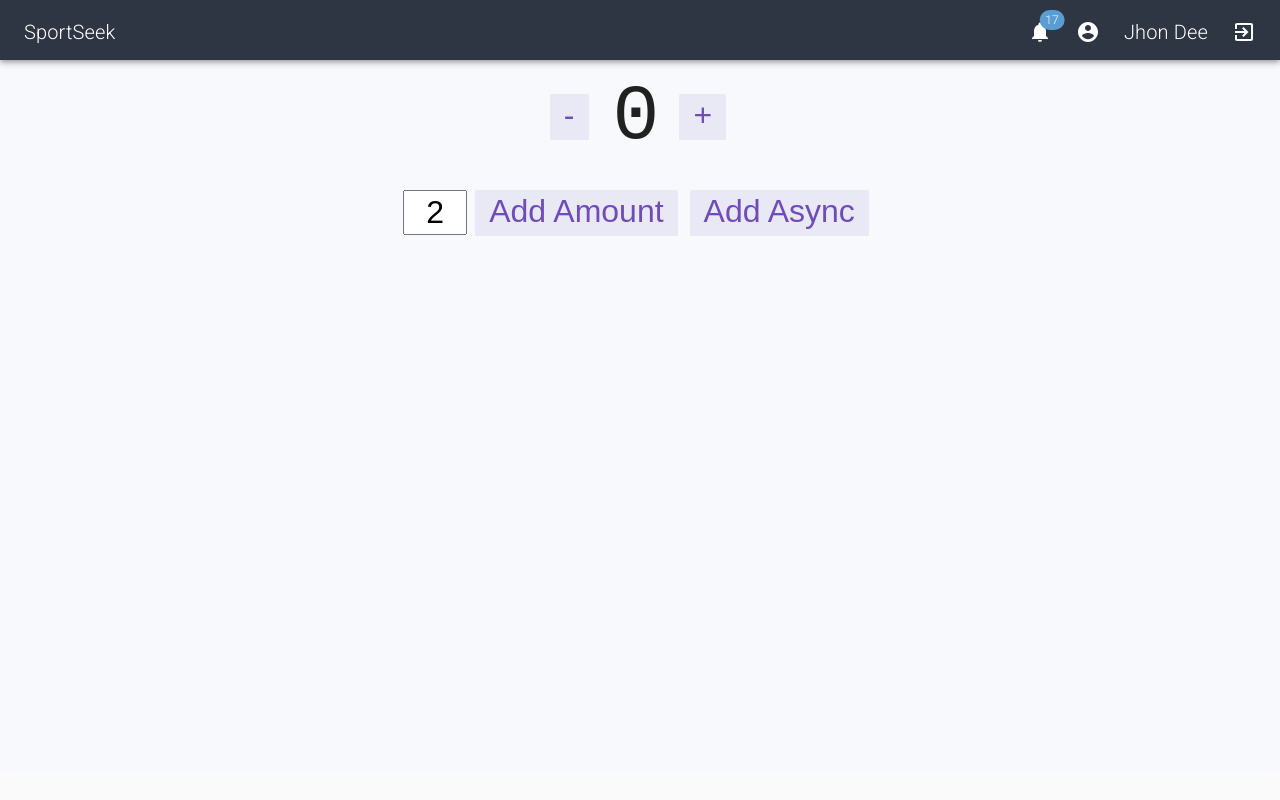
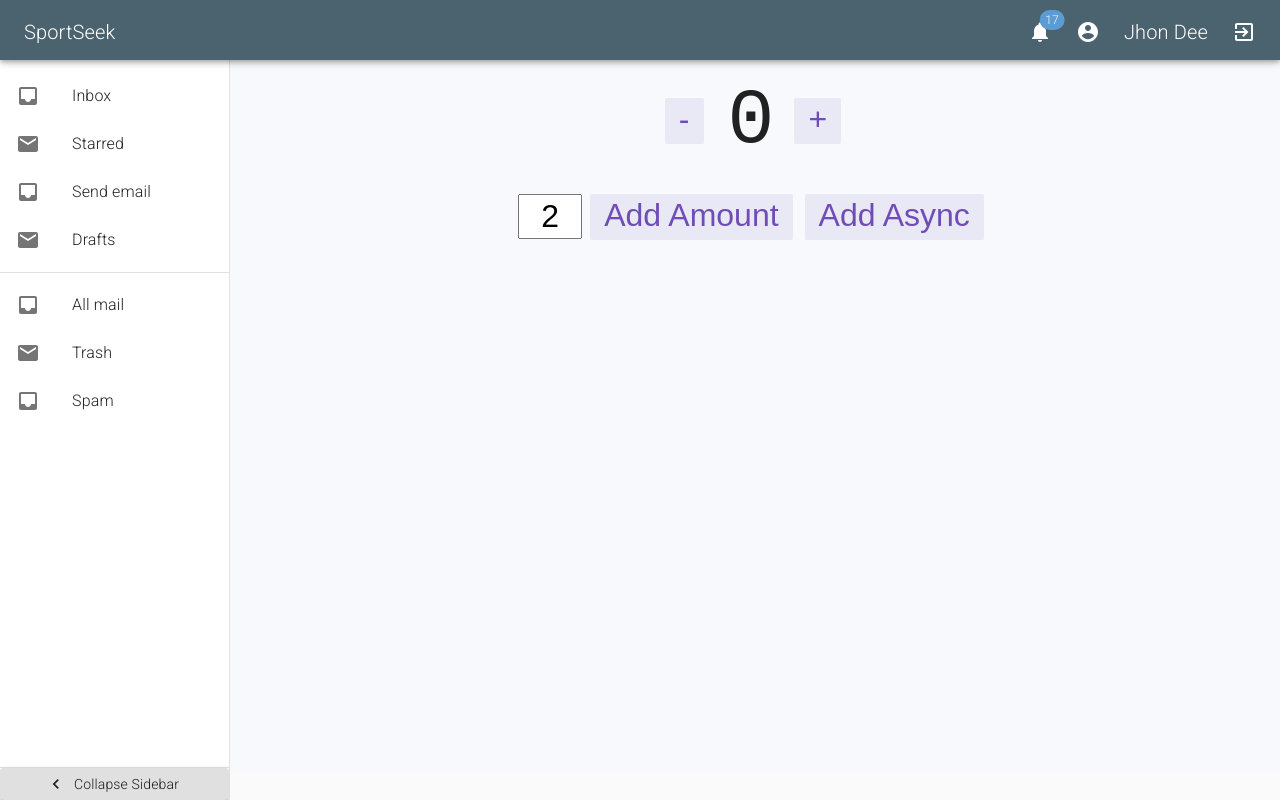
Before and after one commit to sportseek/frontend, a React (Create React App) app: page /home in a window 1280 px wide. Built offline with nearby package versions, Linux system fonts and the light colour scheme.

Commit message:
feature: sidebar

```diff
--- a/src/components/Header/Header.tsx
+++ b/src/components/Header/Header.tsx
@@ -1,4 +1,4 @@
-import React, { FC } from "react"
+import React from "react"
 import { makeStyles, styled, Theme } from "@material-ui/core/styles"
 import {
   AppBar,
@@ -10,10 +10,12 @@ import {
 } from "@material-ui/core"
 import {
   ExitToApp,
-  MenuOpen,
+  Menu,
   AccountCircle,
   Notifications,
 } from "@material-ui/icons"
+import { useAppDispatch } from "redux/hooks"
+import { openSideBar } from "redux/reducers/sidebar/sidebarSlice"
 
 const useStyles = makeStyles((theme: Theme) => ({
   menuButton: {
@@ -25,12 +27,6 @@ const useStyles = makeStyles((theme: Theme) => ({
       display: "block",
     },
   },
-  sectionDesktop: {
-    display: "none",
-    [theme.breakpoints.up("md")]: {
-      display: "flex",
-    },
-  },
 }))
 
 const Filler = styled("div")({
@@ -40,19 +36,17 @@ const Filler = styled("div")({
 const Header = styled(AppBar)(({ theme }) => ({
   height: theme.header.height,
   background: theme.header.background,
+  zIndex: theme.zIndex.drawer + 1,
 }))
 
-type HeaderProps = {
-  onDrawerToggle: () => void
-}
-
-const HeaderFC: FC<HeaderProps> = (props: HeaderProps) => {
+const HeaderFC = () => {
   const classes = useStyles()
 
-  const { onDrawerToggle } = props
+  const dispatch = useAppDispatch()
 
   return (
-    <Header position="sticky">
+    <>
+      <Header position="fixed">
         <Toolbar>
           <Hidden mdUp>
             <IconButton
@@ -60,16 +54,15 @@ const HeaderFC: FC<HeaderProps> = (props: HeaderProps) => {
               className={classes.menuButton}
               color="inherit"
               aria-label="open drawer"
-            onClick={onDrawerToggle}
+              onClick={() => dispatch(openSideBar())}
             >
-            <MenuOpen />
+              <Menu />
             </IconButton>
           </Hidden>
-        <Typography className={classes.title} variant="h6" noWrap>
+          <Typography variant="h6" noWrap>
             SportSeek
           </Typography>
           <Filler />
-        <div className={classes.sectionDesktop}>
           <IconButton aria-label="show 17 new notifications" color="inherit">
             <Badge badgeContent={17} color="secondary">
               <Notifications />
@@ -78,12 +71,15 @@ const HeaderFC: FC<HeaderProps> = (props: HeaderProps) => {
           <IconButton aria-label="user pic" color="inherit">
             <AccountCircle />
           </IconButton>
-          <IconButton aria-label="user name" color="inherit">
-            <Typography className={classes.title} variant="h6" noWrap>
+          <IconButton
+            className={classes.title}
+            aria-label="user name"
+            color="inherit"
+          >
+            <Typography variant="h6" noWrap>
               Jhon Dee
             </Typography>
           </IconButton>
-        </div>
           <IconButton
             edge="end"
             aria-label="logout"
@@ -94,6 +90,8 @@ const HeaderFC: FC<HeaderProps> = (props: HeaderProps) => {
           </IconButton>
         </Toolbar>
       </Header>
+      <Toolbar />
+    </>
   )
 }
 
--- a/src/components/Sidebar/Sidebar.tsx
+++ b/src/components/Sidebar/Sidebar.tsx
@@ -1,5 +1,127 @@
 import React, { FC } from "react"
+import clsx from "clsx"
+import { makeStyles, styled } from "@material-ui/core/styles"
+import {
+  Drawer,
+  Toolbar,
+  List,
+  ListItem,
+  ListItemIcon,
+  Divider,
+  ListItemText,
+  Typography,
+  Button,
+} from "@material-ui/core"
+import {
+  Inbox as InboxIcon,
+  Mail as MailIcon,
+  ChevronLeft as LeftIcon,
+  ChevronRight as RightIcon,
+} from "@material-ui/icons"
+import { useAppDispatch, useAppSelector } from "redux/hooks"
+import { closeSideBar, openSideBar } from "redux/reducers/sidebar/sidebarSlice"
+import { RootState } from "redux/store"
 
-const SideBar: FC = () => <div />
+const Filler = styled("div")({
+  flexGrow: 1,
+})
+
+const Slider = styled(Button)({
+  textTransform: "none",
+})
+
+const useStyles = makeStyles((theme) => ({
+  drawer: {
+    width: theme.sidebar.width,
+    flexShrink: 0,
+    whiteSpace: "nowrap",
+  },
+  drawerPaper: {
+    overflow: "hidden",
+  },
+  drawerOpen: {
+    width: theme.sidebar.width,
+    transition: theme.transitions.create("width", {
+      easing: theme.transitions.easing.sharp,
+      duration: theme.transitions.duration.enteringScreen,
+    }),
+  },
+  drawerClose: {
+    transition: theme.transitions.create("width", {
+      easing: theme.transitions.easing.sharp,
+      duration: theme.transitions.duration.leavingScreen,
+    }),
+    overflowX: "hidden",
+    width: theme.spacing(5) + 1,
+    [theme.breakpoints.up("sm")]: {
+      width: theme.spacing(7) + 1,
+    },
+  },
+}))
+
+type SidebarProps = {
+  variant: "permanent" | "temporary" | "persistent" | undefined
+}
+
+const SideBar: FC<SidebarProps> = (props: SidebarProps) => {
+  const classes = useStyles()
+  const { variant } = props
+  const open = useAppSelector((state: RootState) => state.sidebar.open)
+  const dispatch = useAppDispatch()
+  const SliderIcon = open ? LeftIcon : RightIcon
+  const toggleDrawer = () =>
+    open ? dispatch(closeSideBar()) : dispatch(openSideBar())
+  return (
+    <Drawer
+      variant={variant}
+      open={open}
+      className={clsx(classes.drawer, {
+        [classes.drawerOpen]: open,
+        [classes.drawerClose]: !open,
+      })}
+      classes={{
+        paper: clsx(classes.drawerPaper, {
+          [classes.drawerOpen]: open,
+          [classes.drawerClose]: !open,
+        }),
+      }}
+      onClose={() => dispatch(closeSideBar())}
+    >
+      <Toolbar />
+      <List>
+        {["Inbox", "Starred", "Send email", "Drafts"].map((text, index) => (
+          <ListItem button key={text}>
+            <ListItemIcon>
+              {index % 2 === 0 ? <InboxIcon /> : <MailIcon />}
+            </ListItemIcon>
+            <ListItemText primary={text} />
+          </ListItem>
+        ))}
+      </List>
+      <Divider />
+      <List>
+        {["All mail", "Trash", "Spam"].map((text, index) => (
+          <ListItem button key={text}>
+            <ListItemIcon>
+              {index % 2 === 0 ? <InboxIcon /> : <MailIcon />}
+            </ListItemIcon>
+            <ListItemText primary={text} />
+          </ListItem>
+        ))}
+      </List>
+      <Filler />
+      <Divider />
+
+      <Slider
+        variant="contained"
+        onClick={toggleDrawer}
+        color="default"
+        startIcon={<SliderIcon />}
+      >
+        {open && <Typography variant="body2">Collapse Sidebar</Typography>}
+      </Slider>
+    </Drawer>
+  )
+}
 
 export default SideBar
--- a/src/index.tsx
+++ b/src/index.tsx
@@ -5,11 +5,9 @@ import { store } from "redux/store"
 import App from "components/App"
 
 ReactDOM.render(
-  <React.StrictMode>
-    <Provider store={store}>
-      <App />
-    </Provider>
-  </React.StrictMode>,
+  <Provider store={store}>
+    <App />
+  </Provider>,
   document.getElementById("root")
 )
 
--- a/src/pages/MainLayout/Main.tsx
+++ b/src/pages/MainLayout/Main.tsx
@@ -1,4 +1,4 @@
-import React, { useState, PropsWithChildren, FC } from "react"
+import React, { PropsWithChildren, FC } from "react"
 import { styled } from "@material-ui/core/styles"
 import { Hidden, Paper } from "@material-ui/core"
 import Sidebar from "components/Sidebar"
@@ -31,22 +31,20 @@ const MainContent = styled(Paper)(({ theme }) => ({
 export type MainLayoutProps = PropsWithChildren<{}>
 
 const MainLayout: FC<MainLayoutProps> = (props: MainLayoutProps) => {
-  const [open, setOpen] = useState(false)
   const { children } = props
-  const handleDrawerToggle = () => setOpen(!open)
 
   return (
     <Root>
       <Drawer>
         <Hidden mdUp implementation="js">
-          <Sidebar />
+          <Sidebar variant="temporary" />
         </Hidden>
         <Hidden smDown implementation="css">
-          <Sidebar />
+          <Sidebar variant="permanent" />
         </Hidden>
       </Drawer>
       <AppContent>
-        <Header onDrawerToggle={handleDrawerToggle} />
+        <Header />
         <MainContent elevation={0}>{children}</MainContent>
       </AppContent>
     </Root>
--- a/src/redux/reducers/sidebar/sidebarSlice.ts
+++ b/src/redux/reducers/sidebar/sidebarSlice.ts
@@ -5,7 +5,7 @@ export interface SidebarState {
 }
 
 const initialState: SidebarState = {
-  open: false,
+  open: true,
 }
 
 export const counterSlice = createSlice({
--- a/src/theme/types.ts
+++ b/src/theme/types.ts
@@ -1,4 +1,5 @@
 import { ThemeOptions as MuiThemeOptions } from "@material-ui/core"
+import React from "react"
 
 export interface ThemeOptions extends MuiThemeOptions {
   header: Header
@@ -16,6 +17,7 @@ export type HeaderOptions = Partial<Header>
 export interface SideBar {
   width: React.CSSProperties["width"]
   footer: {
+    height: React.CSSProperties["height"]
     color: React.CSSProperties["color"]
     background: React.CSSProperties["color"]
   }
--- a/src/theme/variants.ts
+++ b/src/theme/variants.ts
@@ -15,13 +15,14 @@ const lightVariant: ThemeOptions = {
   },
   header: {
     height: 60,
-    background: "#2E3543",
+    background: "#4b636e",
   },
   sidebar: {
     width: 230,
     footer: {
+      height: 20,
       color: grey[200],
-      background: "#2E3543",
+      background: "#62757f",
     },
   },
   body: {
```
Lines whose indentation alone changed are shown as unchanged.
